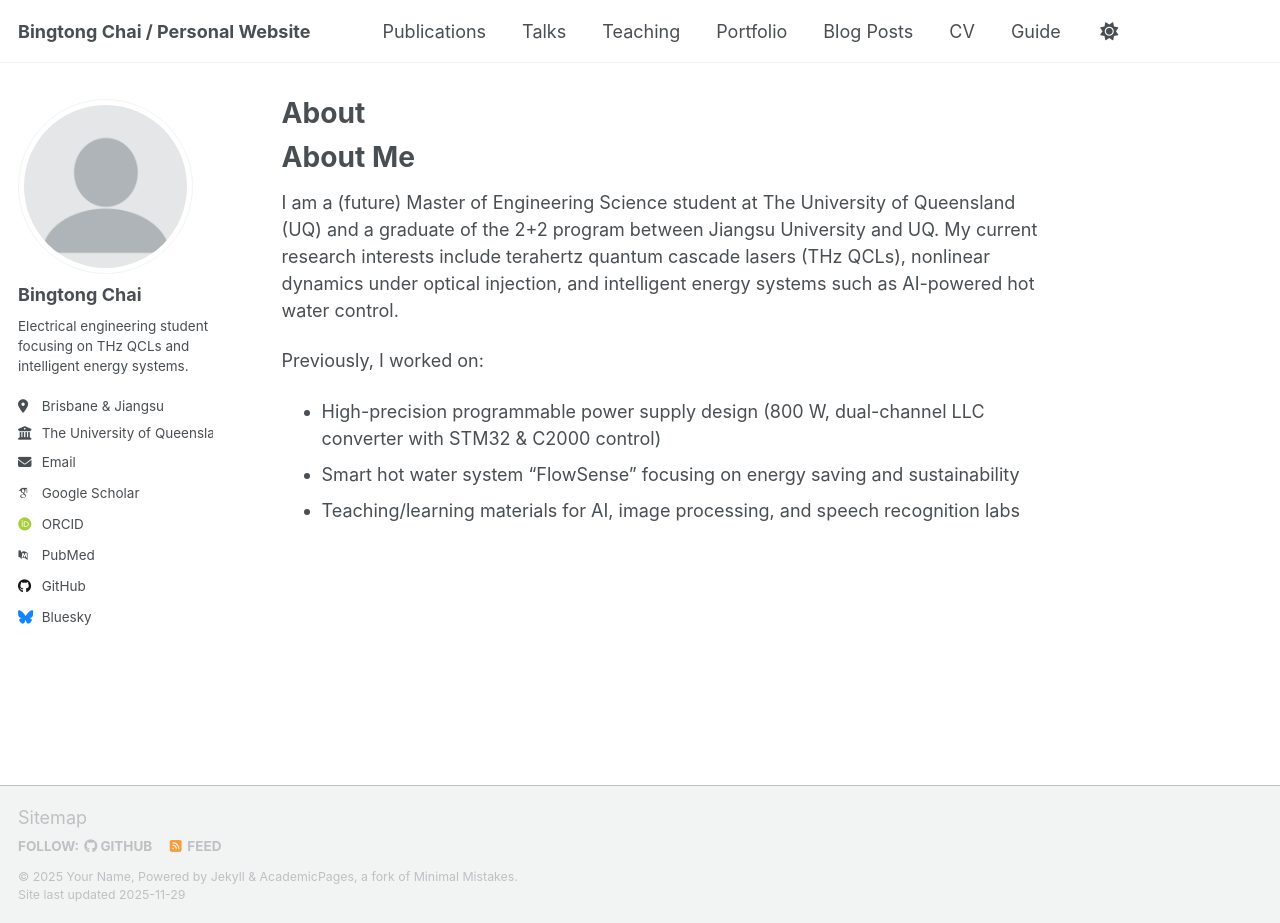
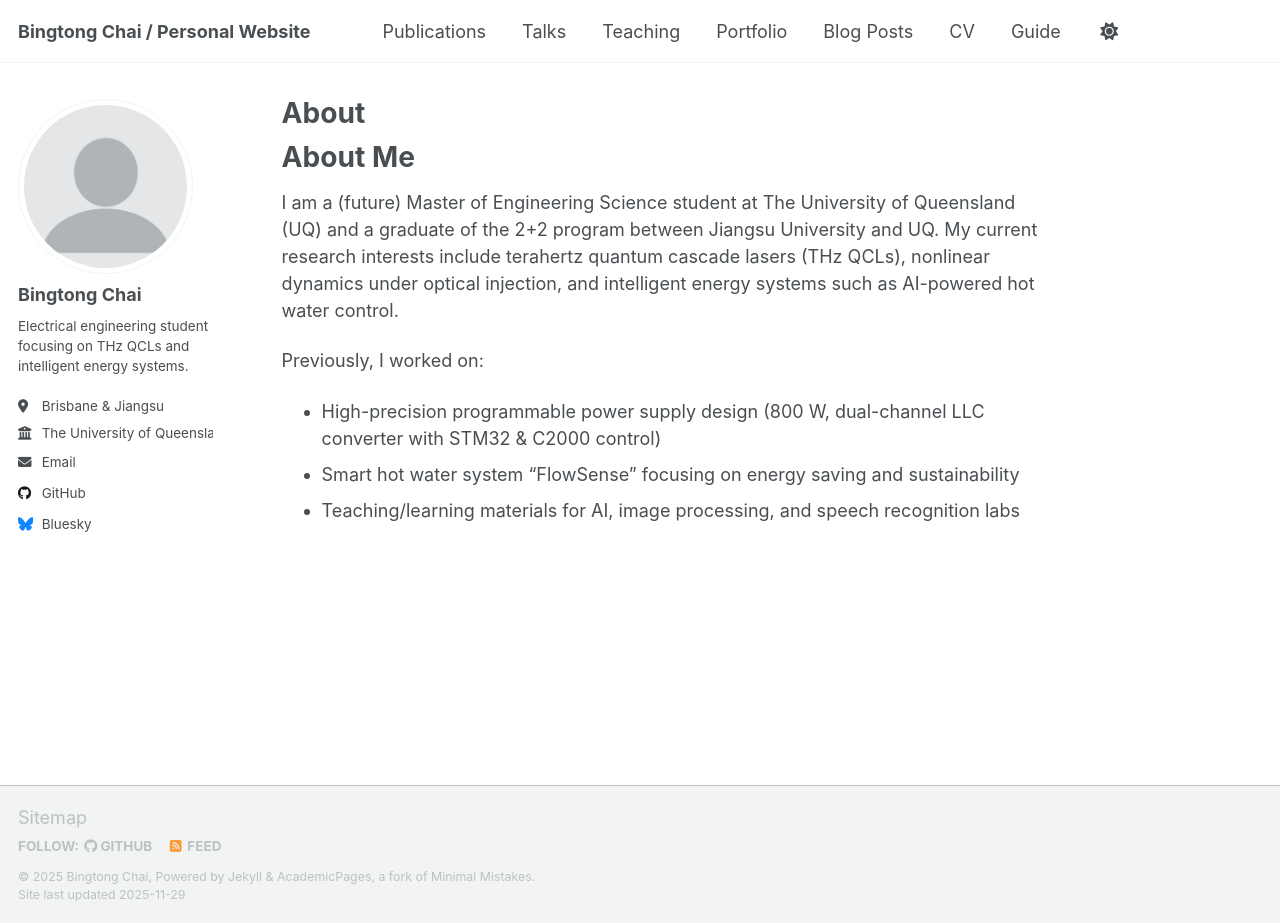
Before and after one commit to Bingtong1/bingtongchai.github.io, a Jekyll site: the page built from _pages/about.md, in a window 1280 px wide and 923 px high. Built offline with Jekyll 4.4.1, drawn with Linux system fonts in a browser that asks for light colours; some web fonts are replaced; a script that is not in the unit is left out.

Commit message:
Update _config.yml

```diff
--- a/_config.yml
+++ b/_config.yml
@@ -11,7 +11,7 @@ locale                   : "en-US"
 site_theme               : "default" # Currently available options are "default", "air"
 title                    : "Bingtong Chai / Personal Website"
 title_separator          : "-"
-name                     : &name "Your Name"
+name                     : &name "Bingtong Chai"
 description              : &description "Postgraduate student at UQ"   # Update this with a general description of your site, this is the default if not overridden by a page
 url                      : https://bingtong1.github.io # The base hostname & protocol for your site e.g. "https://[your GitHub username].github.io",
                                                            # or if you already have some other page hosted on Github then use "https://[your GitHub username].github.io/[Your Repo Name]"
@@ -35,13 +35,13 @@ author:
   # Academic websites
   academia         : # URL
   arxiv            : # URL - Update with the correct link to your profile
-  googlescholar    : "https://scholar.google.com/citations?user=PS_CX0AAAAAJ"
+  googlescholar    : #"https://scholar.google.com/citations?user=PS_CX0AAAAAJ"
   inspire-hep      : # URL
   impactstory      : # URL
-  orcid            : "https://orcid.org/yourorcidurl"
+  orcid            : #"https://orcid.org/yourorcidurl"
   semantic         : # URL
   ssrn             : # URL
-  pubmed           : "https://www.ncbi.nlm.nih.gov/pubmed/?term=john+snow"
+  pubmed           : #"https://www.ncbi.nlm.nih.gov/pubmed/?term=john+snow"
   researchgate     : # URL
   scopus           : # URL
   zotero           : # URL
@@ -51,7 +51,7 @@ author:
   bitbucket        : # Username - Update with your username on the site
   codepen          : # Username
   dribbble         : # Username
-  github           : "academicpages"
+  github           : "Bingtong1"
   kaggle           : # Username
   stackoverflow    : # User number or user number and name (i.e., use "1" or "1/jeff-atwood")
 
```
